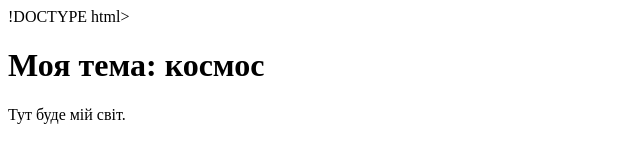
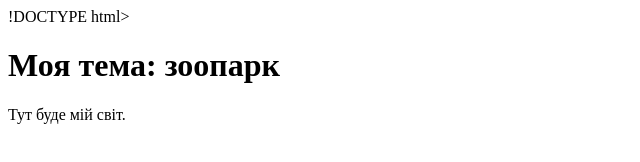
Before and after one commit to n1sttt/Animal-zoo_app, a plain HTML site: page Index/index.html in a window 1280 px wide. Shown: the full height of the page, 0-640 px from the left. Drawn offline with Linux system fonts and the light colour scheme.

Commit message:
Update index.html

```diff
--- a/Index/index.html
+++ b/Index/index.html
@@ -5,7 +5,7 @@
   <title>Моя тема</title>
 </head>
 <body>
-  <h1>Моя тема: космос</h1>
+  <h1>Моя тема: зоопарк</h1>
   <p>Тут буде мій світ.</p>
 </body>
 </html>
```
